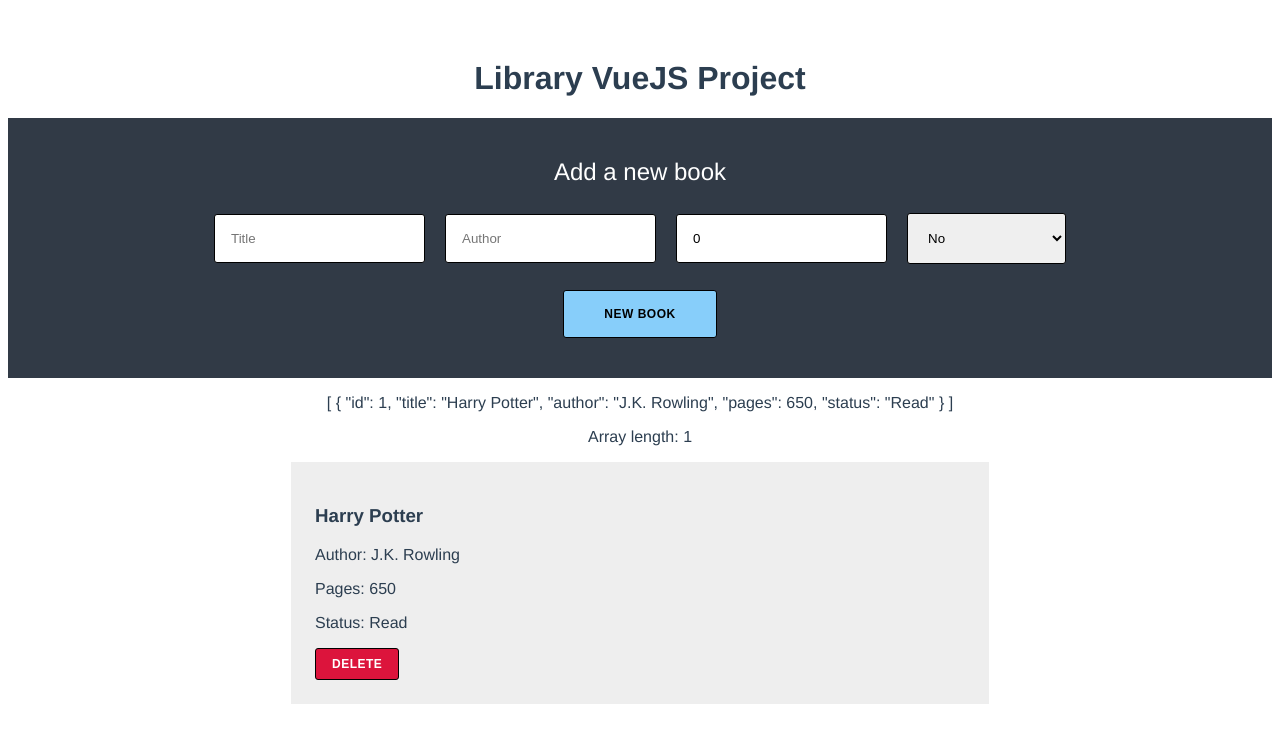
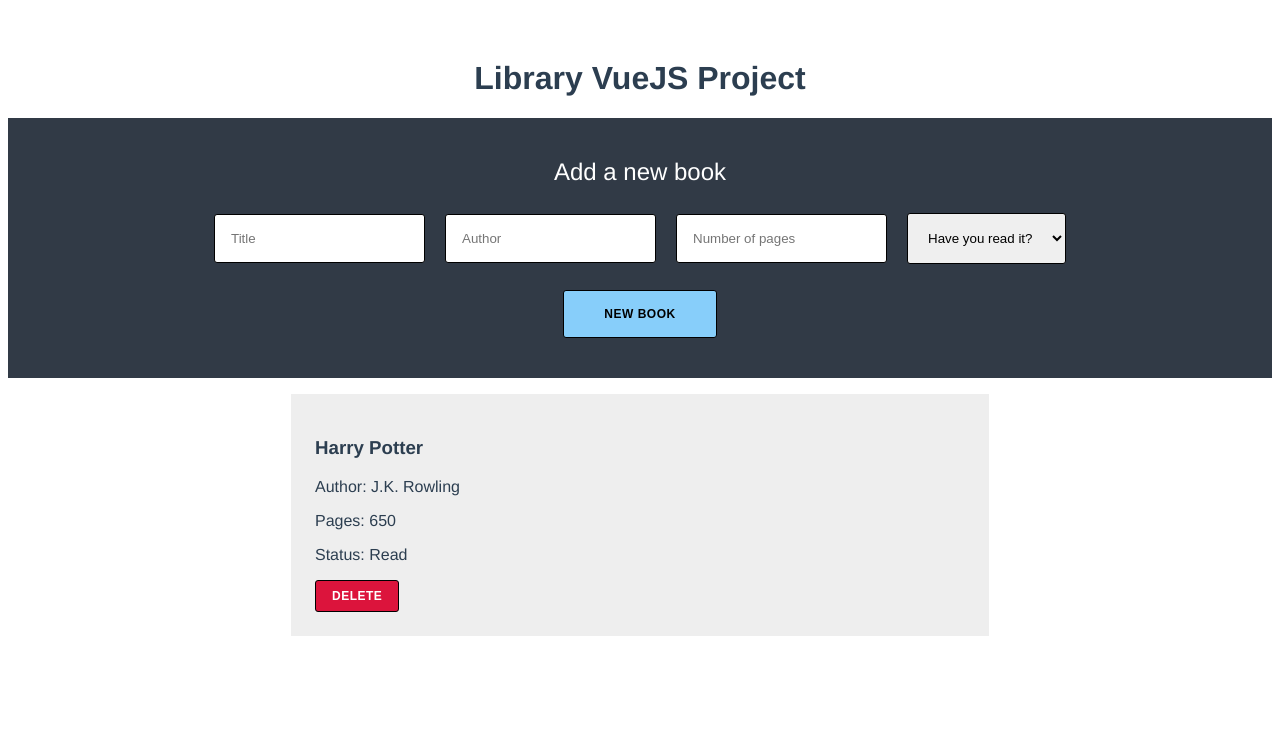
Before and after one commit to Hiiiken/library-project-vuejs, a Vue app: page / in a window 1280 px wide. Shown: the top 742 px of the page. Built offline with nearby package versions, Linux system fonts and the light colour scheme.

Commit message:
Finished the add new book form

```diff
--- a/src/components/AddBookForm.vue
+++ b/src/components/AddBookForm.vue
@@ -1,18 +1,18 @@
 <template>
   <form @submit.prevent="addNewBook">
     <label>Add a new book</label>
-    <input v-model="bookTitle" type="text" id="title" placeholder="Title">
-    <input v-model="bookAuthor" type="text" id="author" placeholder="Author">
-    <input v-model="bookPages" type="number" id="pages" placeholder="Number of pages">
-    <select v-model="bookStatus" name="status" id="status" >
-      <option value="Have you read it?" disabled="" selected="">Have you read it?</option>
+    <input v-model="bookTitle" type="text" placeholder="Title" required>
+    <input v-model="bookAuthor" type="text" placeholder="Author" required>
+    <input v-model="bookPages" type="number" placeholder="Number of pages">
+    <select v-model="bookStatus" required>
+      <option disabled value="">Have you read it?</option>
       <option value="Read">Yes</option>
       <option value="Not Read">No</option>
     </select>
     <button type="submit" id="submit">New Book</button>
   </form>
-  <p>{{ myLibrary }}</p>
-  <p>Array length: {{ myLibrary.length }}</p>
+  <!-- <p>{{ myLibrary }}</p> -->
+  <!-- <p>Array length: {{ myLibrary.length }}</p> -->
   <ul>
     <li
       class="book-card"
@@ -38,8 +38,8 @@ export default {
     return {
       bookTitle: '',
       bookAuthor: '',
-      bookPages: 0,
-      bookStatus: 'Not Read',
+      bookPages: '-',
+      bookStatus: '',
       myLibrary: [
         {
           id: 1,
```
Also changed, not shown: src/components/SingleBook.vue (+5 -4 lines).
